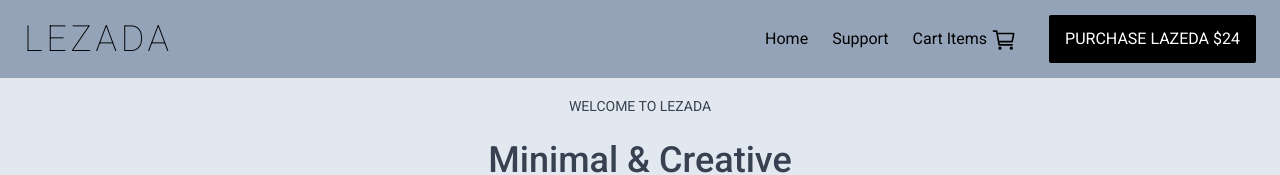
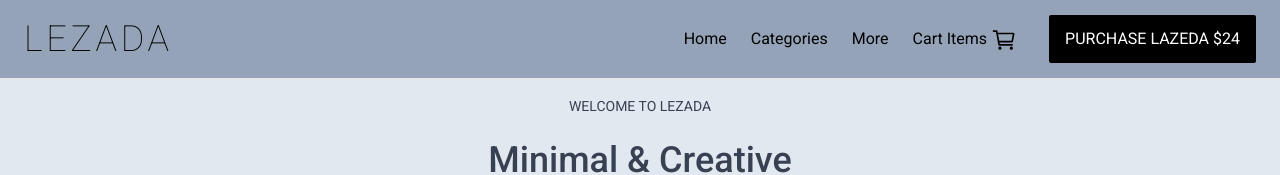
Before and after one commit to Rohan-Kumar320/Lezada-Technology, a React (Vite) app: page / in a window 1280 px wide. Shown: the top 175 px of the page. Built offline with nearby package versions, Linux system fonts and the light colour scheme; a web font is replaced by a local one.

Commit message:
navbar and bug fix

```diff
--- a/src/components/Navbar.jsx
+++ b/src/components/Navbar.jsx
@@ -28,7 +28,13 @@ return (
                         <Link  to="categories"  // Target the section with id="home"
                             smooth={true}
                             duration={500}  // Duration of the scroll in ms
-                            className="cursor-pointer hover:text-slate-300">Support</Link>
+                            className="cursor-pointer hover:text-slate-300">Categories</Link>
+                        </li>
+                    <li className='hover:border-b-4 font-roboto'>
+                        <Link  to="viewMore"  // Target the section with id="home"
+                            smooth={true}
+                            duration={500}  // Duration of the scroll in ms
+                            className="cursor-pointer hover:text-slate-300">More</Link>
                         </li>
                     <li className='hover:border-b-4 flex gap-x-1 font-roboto group'>
                         <Link
@@ -63,7 +69,13 @@ return (
                     <Link  to="categories"  // Target the section with id="home"
                             smooth={true}
                             duration={500}  // Duration of the scroll in ms
-                            className="cursor-pointer hover:text-slate-300">Support</Link>
+                            className="cursor-pointer hover:text-slate-300">Categories</Link>
+                        </li>
+                    <li className='hover:border-b-2  border-black font-roboto'>
+                    <Link  to="viewMore"  // Target the section with id="home"
+                            smooth={true}
+                            duration={500}  // Duration of the scroll in ms
+                            className="cursor-pointer hover:text-slate-300">More</Link>
                         </li>
                     <li className='hover:border-b-2  border-black flex justify-center font-roboto'>
                     <Link
--- a/src/components/ViewMoreProds.jsx
+++ b/src/components/ViewMoreProds.jsx
@@ -1,6 +1,5 @@
 import gsap from 'gsap'
 import { ScrollTrigger } from 'gsap/ScrollTrigger';
-
 import React, { useEffect, useState } from 'react'
 import SplitType from 'split-type';
 
@@ -69,6 +68,7 @@ const ViewMoreProds = ({trigger}) => {
                 repeat: -1,
             })
 
+            ScrollTrigger.refresh();
 
             return () => {
                 parentAni.kill();
@@ -77,18 +77,19 @@ const ViewMoreProds = ({trigger}) => {
                 parentAni2.kill();
                 imgAni2.kill();
                 textAni2.kill();
+                ScrollTrigger.refresh();
             }
         }
     }, [trigger, imgLoaded])
 
     return (
     <>
-            <div className='parentani max-w-full max-h-full bg-gray-300 mb-6 m-4'>
+            <div id='viewMore' className='parentani max-w-full max-h-full bg-gray-300 mb-6 m-4'>
                 <div className='flex flex-col md:flex-row justify-evenly items-center mt-0 md:mt-10'>
                     <div className='flex flex-col justify-center items-center md:items-start overflow-hidden'>
                         <h1 className='textani text-lg sm:text-3xl md:text-4xl'><span className='font-bold'>07+</span> Shop</h1>
                         <h1 className='textani text-lg sm:text-3xl md:text-4xl'>laptop design's</h1>
-                        <p className='textani pt-2 w-42 md:w-60 font-normal md:text-sm text-xs md:text-start text-center'>Lorem ipsum dolor sit amet consectetur adipisicing elit. Molestias laudantium assumenda molestiae quisquam doloremque architecto.</p>
+                        <p className='textani pt-2 w-40 md:w-60 font-normal md:text-sm text-xs md:text-start text-center'>Lorem ipsum dolor sit amet consectetur adipisicing elit. Molestias laudantium assumenda molestiae quisquam doloremque architecto.</p>
                         <button className='textani mb-3 mt-3 border-b-2 border-black hover:animate-pulse active:text-blue-500'>View More</button>
                     </div>
                     <div className='imgani max-w-[50%] md:max-w-[32%]'>
@@ -112,7 +113,7 @@ const ViewMoreProds = ({trigger}) => {
                     <div className='flex flex-col justify-center items-start overflow-hidden'>
                         <h1 className='textani2 text-lg sm:text-3xl md:text-4xl'><span className='font-bold'>Best</span> Gaming</h1>
                         <h1 className='textani2 text-lg sm:text-3xl md:text-4xl'>laptop design's</h1>
-                        <p className='textani pt-2 w-40 md:w-60 font-normal md:text-sm text-xs text-start'>Lorem ipsum dolor sit amet consectetur adipisicing elit. Molestias laudantium assumenda molestiae quisquam doloremque architecto.</p>
+                        <p className='textani2 pt-2 w-40 md:w-60 font-normal md:text-sm text-xs text-start'>Lorem ipsum dolor sit amet consectetur adipisicing elit. Molestias laudantium assumenda molestiae quisquam doloremque architecto.</p>
                         <button className='textani2 mb-5 mt-3 border-b-2 border-black hover:animate-pulse active:text-blue-500'>View More</button>
                     </div>
                 </div>
```
